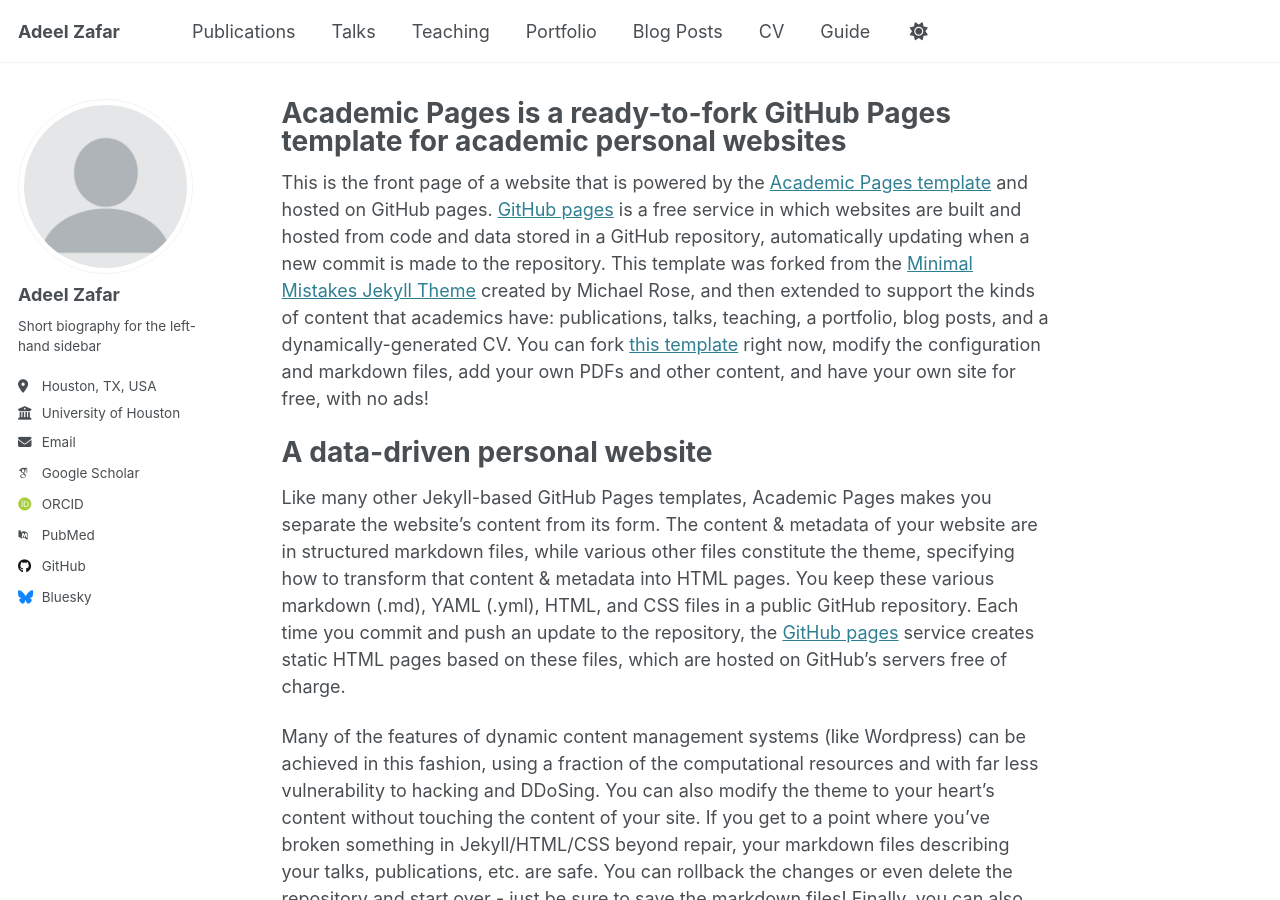
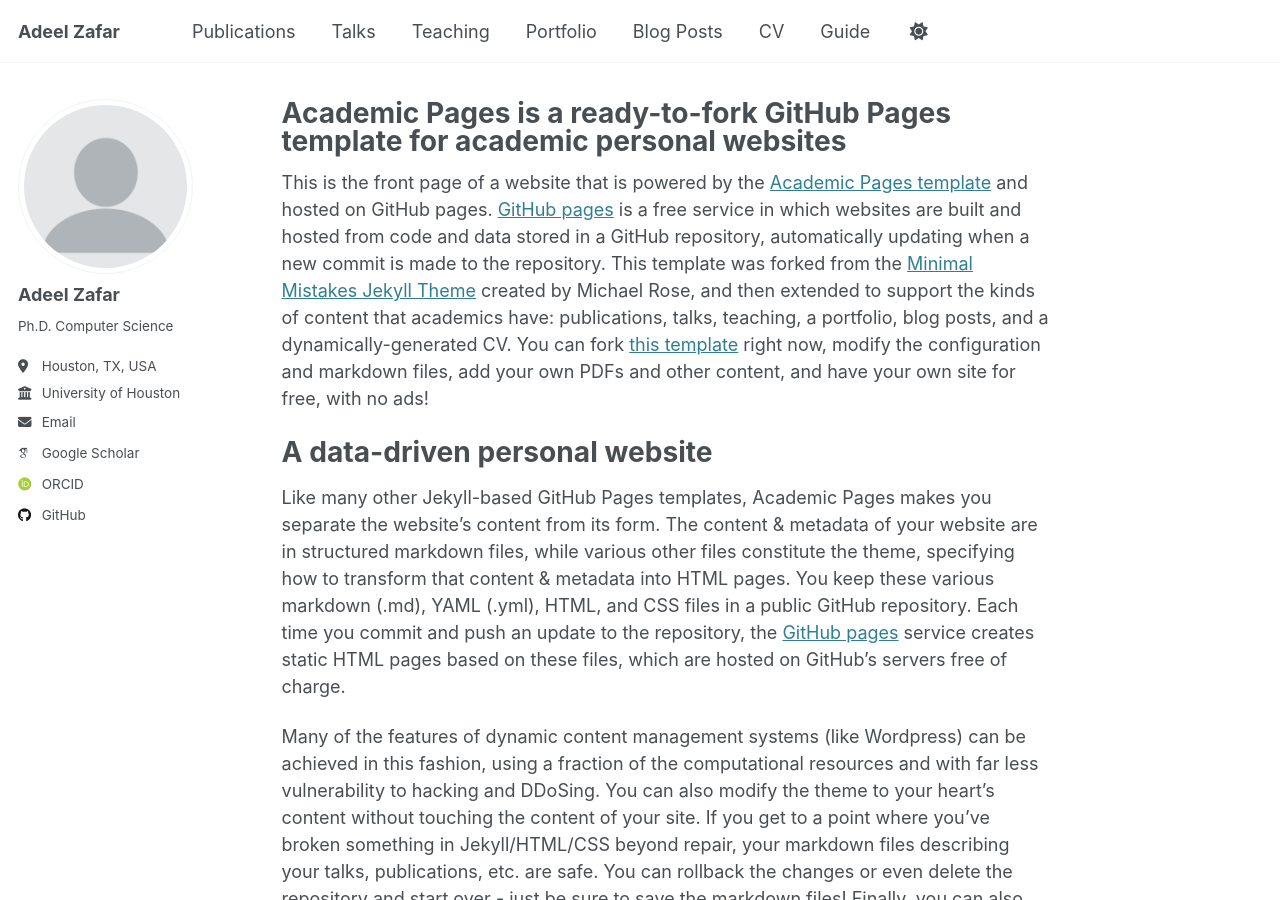
Before and after one commit to adeelz92/adeelz92.github.io, a Jekyll site: the page built from _pages/about.md, in a window 1280 px wide and 900 px high. Built offline with Jekyll 4.4.1, drawn with Linux system fonts in a browser that asks for light colours; some web fonts are replaced; part of the change alters nothing that is shown.

Commit message:
Update _config.yml

```diff
--- a/_config.yml
+++ b/_config.yml
@@ -11,8 +11,8 @@ locale                   : "en-US"
 site_theme               : "default"
 title                    : "Adeel Zafar"
 title_separator          : "-"
-name                     : "Adeel Zafar"
-description              : "personal description"
+name                     : &name "Adeel Zafar"
+description              : &description "personal description"
 url                      : https://adeelz92.github.io # the base hostname & protocol for your site e.g. "https://[your GitHub username].github.io"
 baseurl                  : "" # the subpath of your site, e.g. "/blog"
 repository               : "adeelz92/adeelz92.github.io"
@@ -25,7 +25,7 @@ author:
   avatar           : "profile.png"
   name             : "Adeel Zafar"
   pronouns         : # example: "she/her"
-  bio              : "Short biography for the left-hand sidebar"
+  bio              : "Ph.D. Computer Science"
   location         : "Houston, TX, USA"
   employer         : "University of Houston"
   uri              : # URL
@@ -33,11 +33,11 @@ author:
 
   # Academic websites
   arxiv            : # URL - Update with the correct link to your profile
-  googlescholar    : "https://scholar.google.com/citations?user=PS_CX0AAAAAJ"
+  googlescholar    : "https://scholar.google.com/citations?user=QbWrlvYAAAAJ&hl=en"
   impactstory      : # URL
   orcid            : "http://orcid.org/yourorcidurl"
   semantic         : # URL
-  pubmed           : "https://www.ncbi.nlm.nih.gov/pubmed/?term=john+snow"
+  pubmed           : # URL
   researchgate     : # URL
   scopus           : # URL
 
@@ -45,12 +45,12 @@ author:
   bitbucket        : # Username - Update with your username on the site
   codepen          : # Username
   dribbble         : # Username
-  github           : "academicpages"
+  github           : "adeelz92"
   kaggle           : # Username
   stackoverflow    : # User number or user number and name (i.e., use "1" or "1/jeff-atwood")
 
   # Social media
-  bluesky          : "bsky.app" # Replace this with you Bluesky username
+  bluesky          : # Username
   facebook         : # Username
   flickr           : # Username
   foursquare       : # Username
```
